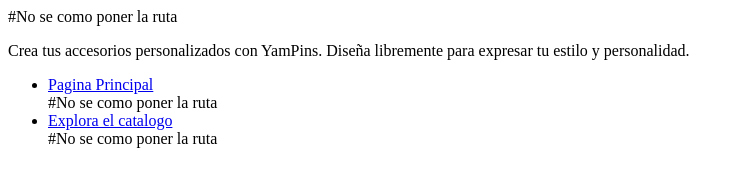
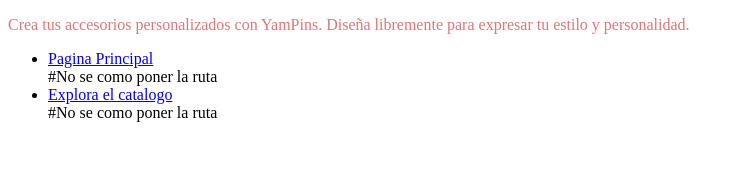
Before and after one commit to JukySkr/YamPins-Pagina-Web, a plain HTML site: page Main/HTML/Home/home.HTML in a window 1280 px wide. Shown: the whole page, without its empty margins (0-744 px from the left). Drawn offline with Linux system fonts and the light colour scheme.

Commit message:
arreglo la ruta del CSS en home.html. Muestro como agregar colores como variables y como utilizarlas.

```diff
--- a/Main/CSS/Home/home.css
+++ b/Main/CSS/Home/home.css
@@ -0,0 +1,7 @@
+:root {
+    --gris-oscuro: rgb(22, 22, 22);
+    --rojo-claro: rgb(224, 118, 118);
+}
+p {
+    color: var(--rojo-claro);
+}
--- a/Main/HTML/Home/home.HTML
+++ b/Main/HTML/Home/home.HTML
@@ -3,7 +3,7 @@
     <head>
         <meta charset="utf-8">
         <title>YamPins - Accesorios personalizados</title>
-        <link rel="stylesheet" href"home.css"> #No se como poner la ruta
+        <link rel="stylesheet" href="/Main/CSS/Home/home.css">
     </head>
     <body>
         <header>
```
